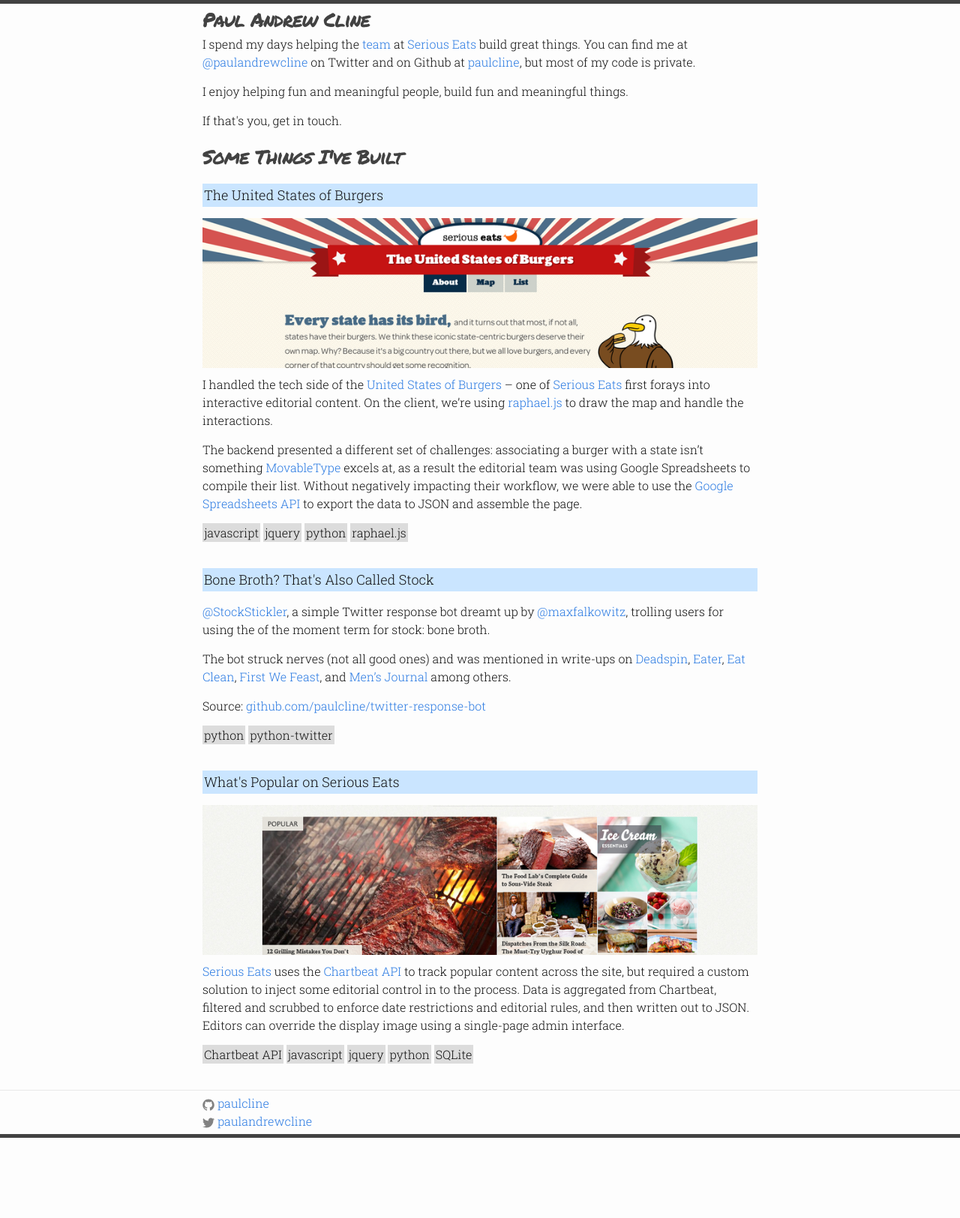
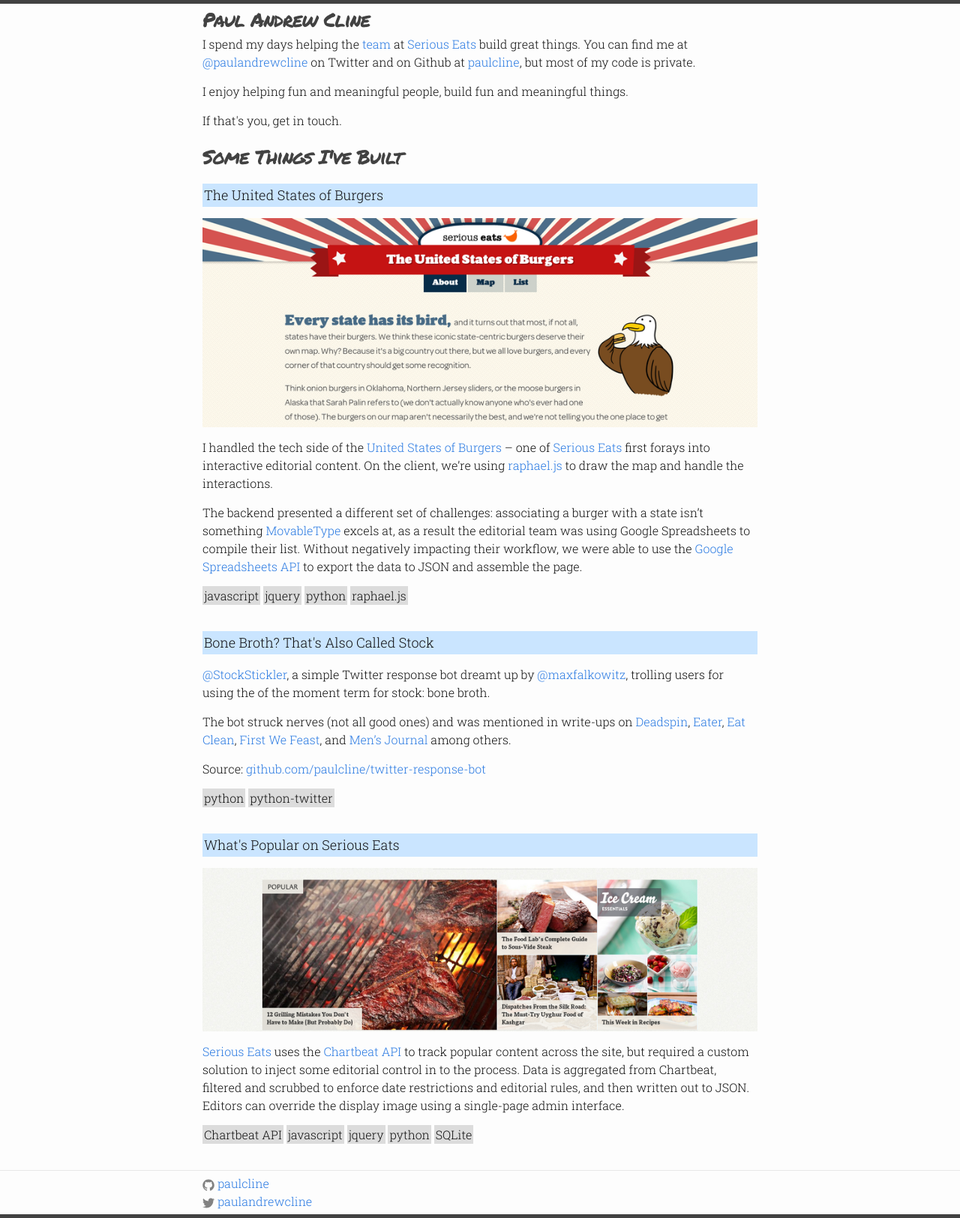
Before and after one commit to paulcline/paulandrewcline.com, a Jekyll site: the page built from index.html, in a window 1280 px wide. Shown: the whole page at 75% size. Built offline with Jekyll 4.4.1, drawn with Linux system fonts in a browser that asks for light colours; before the commit the page ends 1518 px from its top, so only the background shows below that.

Commit message:
Removed div.preview and related css

```diff
--- a/_sass/_custom.scss
+++ b/_sass/_custom.scss
@@ -34,19 +34,6 @@
 
 .thing {
 
-  .preview {
-    height: 200px;
-    overflow: hidden;
-    position: relative;
-    margin-bottom: 10px;
-  }
-  .preview img {
-    position: absolute;
-    top: 0;
-    left: 0;
-    width: 100%;
-  }
-
   padding-bottom: 20px;
 
   h2 {
```
Also changed, not shown: _posts/2015-05-31-whats-popular.md (+1 -1 lines), _posts/2015-06-02-united-states-of-burgers.md (+1 -1 lines).
